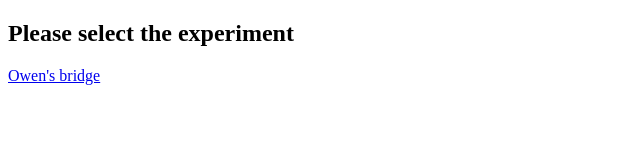
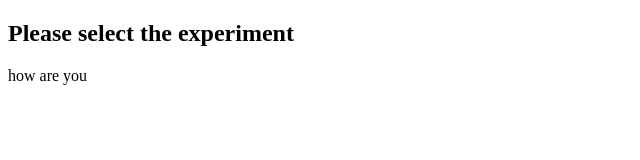
Before and after one commit to tiwarianjani/small-project, a plain HTML site: page index.html in a window 1280 px wide. Shown: the whole page, without its empty margins (0-640 px from the left). Drawn offline with Linux system fonts and the light colour scheme.

Commit message:
index.html

```diff
--- a/index.html
+++ b/index.html
@@ -9,7 +9,8 @@
 </head>
 <body>
     <h2>Please select the experiment</h2>
-   <a href="./Owen's Bridge/Owen's bridge.html"> Owen's bridge</a>
+<!--    <a href="./Owen's Bridge/Owen's bridge.html"> Owen's bridge</a> -->
+  <p> how are you</p>
 
 </body>
 </html>
```
